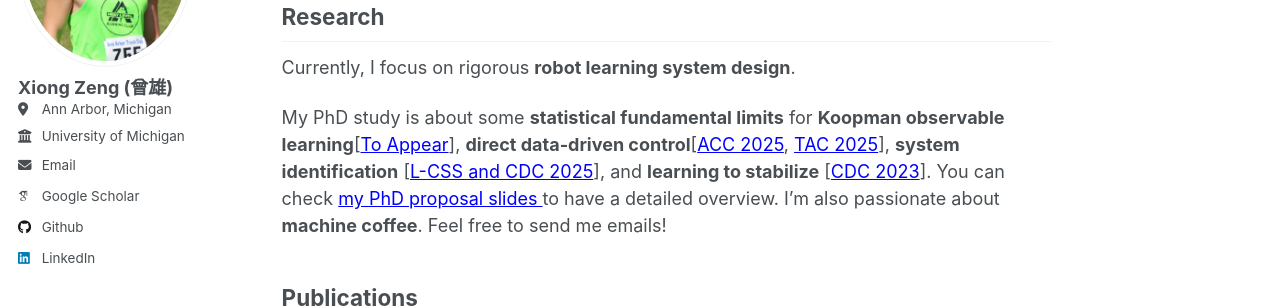
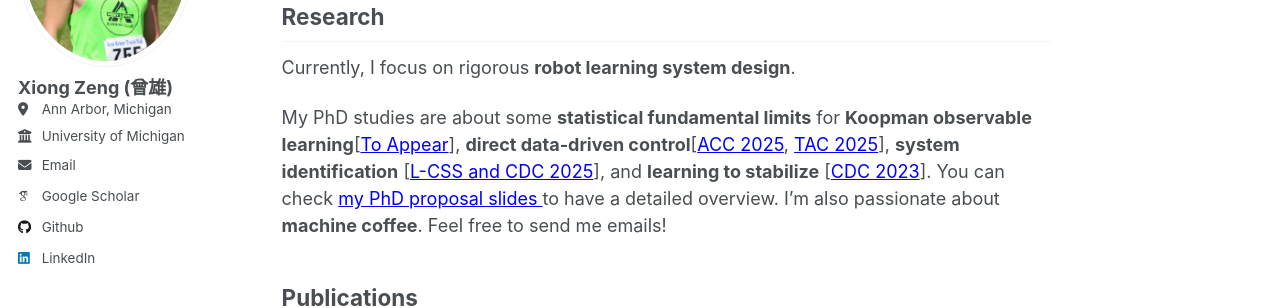
Before and after one commit to zengxiong111/zengxiong.github.io, a Jekyll site: the page built from _pages/about.md, in a window 1280 px wide and 900 px high. Shown: the part 244-552 px from the top of the window. Built offline with Jekyll 4.4.1, drawn with Linux system fonts in a browser that asks for light colours; some web fonts are replaced.

Commit message:
Update about.md

```diff
--- a/_pages/about.md
+++ b/_pages/about.md
@@ -13,7 +13,7 @@ I‘m a fifth-year Ph.D. student in UMich ECE department starting in the fall of
 
 Currently, I focus on rigorous **robot learning system design**.
 
-My PhD study is about some **statistical fundamental limits** for **Koopman observable learning**[<a href="https://scholar.google.com/citations?user=v4lWTTwAAAAJ&hl=en" style="color: blue;" target="_blank">To Appear</a>], **direct data-driven control**[<a href="https://web.eecs.umich.edu/~necmiye/pubs/ZengBO_acc25.pdf" style="color: blue;" target="_blank">ACC 2025</a>, <a href="https://arxiv.org/abs/2412.19705" style="color: blue;" target="_blank">TAC 2025</a>], **system identification** [<a href="https://arxiv.org/abs/2503.16817" style="color: blue;" target="_blank">L-CSS and CDC 2025</a>], and **learning to stabilize** [<a href="https://arxiv.org/abs/2311.11151" style="color: blue;" target="_blank">CDC 2023</a>].
+My PhD studies are about some **statistical fundamental limits** for **Koopman observable learning**[<a href="https://scholar.google.com/citations?user=v4lWTTwAAAAJ&hl=en" style="color: blue;" target="_blank">To Appear</a>], **direct data-driven control**[<a href="https://web.eecs.umich.edu/~necmiye/pubs/ZengBO_acc25.pdf" style="color: blue;" target="_blank">ACC 2025</a>, <a href="https://arxiv.org/abs/2412.19705" style="color: blue;" target="_blank">TAC 2025</a>], **system identification** [<a href="https://arxiv.org/abs/2503.16817" style="color: blue;" target="_blank">L-CSS and CDC 2025</a>], and **learning to stabilize** [<a href="https://arxiv.org/abs/2311.11151" style="color: blue;" target="_blank">CDC 2023</a>].
 You can check <a href="https://github.com/zengxiong111/zengxiong.github.io/releases/download/v1.0/phd_propsoal_Xiong_Zeng_part.pdf"
    target="_blank"
    style="color: blue;">
```
